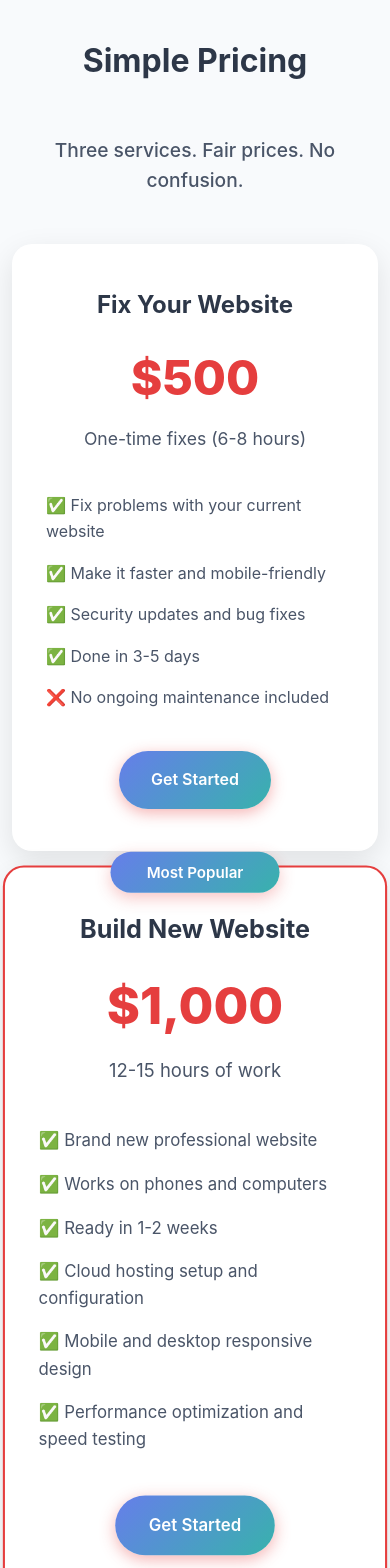
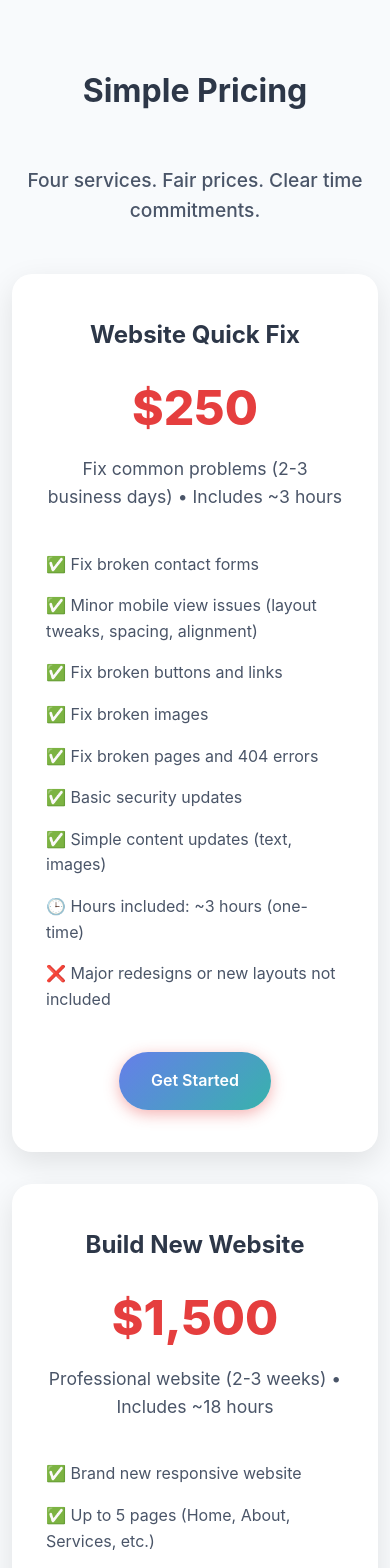
Before and after one commit to mriansabado/mauna-digital-website, a React (Vite) app: page / in a window 390 px wide. Shown: the part 4200-5768 px from the top of the page. Built offline with nearby package versions, Linux system fonts and the light colour scheme.

Commit message:
updating rates and service packages

```diff
--- a/src/App.css
+++ b/src/App.css
@@ -62,7 +62,7 @@ body {
 }
 
 .nav-logo-image {
-  height: 40px;
+  height: 50px;
   width: auto;
 }
 
@@ -139,8 +139,8 @@ body {
 }
 
 .logo-image {
-  height: 120px;
-  width: 120px;
+  height: 150px;
+  width: 150px;
   border-radius: 50%;
   box-shadow: 0 10px 30px rgba(0, 0, 0, 0.3);
   border: 4px solid rgba(255, 255, 255, 0.2);
@@ -1617,8 +1617,8 @@ section {
   }
 
   .logo-image {
-    height: 100px;
-    width: 100px;
+    height: 130px;
+    width: 130px;
   }
 
   .contact-content {
--- a/src/App.tsx
+++ b/src/App.tsx
@@ -13,9 +13,9 @@ function App() {
     message: ''
   });
   const [isSubmitting, setIsSubmitting] = useState(false);
-  const [submitStatus, setSubmitStatus] = useState(null); // 'success', 'error', or null
+  const [submitStatus, setSubmitStatus] = useState<'success' | 'error' | null>(null);
 
-  const handleInputChange = (e) => {
+  const handleInputChange = (e: React.ChangeEvent<HTMLInputElement | HTMLSelectElement | HTMLTextAreaElement>) => {
     const { name, value } = e.target;
     setFormData(prev => ({
       ...prev,
@@ -23,7 +23,7 @@ function App() {
     }));
   };
 
-  const handleSubmit = async (e) => {
+  const handleSubmit = async (e: React.FormEvent<HTMLFormElement>) => {
     e.preventDefault();
     setIsSubmitting(true);
     setSubmitStatus(null);
@@ -37,7 +37,7 @@ function App() {
         body: JSON.stringify(formData),
       });
 
-      const result = await response.json();
+      await response.json();
 
       if (response.ok) {
         setSubmitStatus('success');
@@ -286,38 +286,47 @@ function App() {
       <section id="pricing" className="pricing">
         <div className="container">
           <h2 className="section-title">Simple Pricing</h2>
-          <p className="pricing-subtitle">Three services. Fair prices. No confusion.</p>
+          <p className="pricing-subtitle">Four services. Fair prices. Clear time commitments.</p>
           <div className="pricing-grid">
             <div className="pricing-card">
               <div className="pricing-header">
-                <h3>Fix Your Website</h3>
-                <div className="price">$500</div>
-                <p className="price-detail">One-time fixes (6-8 hours)</p>
+                <h3>Website Quick Fix</h3>
+                <div className="price">$250</div>
+                <p className="price-detail">Fix common problems (2-3 business days) • Includes ~3 hours</p>
               </div>
               <ul className="pricing-features">
-                <li>✅ Fix problems with your current website</li>
-                <li>✅ Make it faster and mobile-friendly</li>
-                <li>✅ Security updates and bug fixes</li>
-                <li>✅ Done in 3-5 days</li>
-                <li>❌ No ongoing maintenance included</li>
+                <li>✅ Fix broken contact forms</li>
+                <li>✅ Minor mobile view issues (layout tweaks, spacing, alignment)</li>
+                <li>✅ Fix broken buttons and links</li>
+                <li>✅ Fix broken images</li>
+                <li>✅ Fix broken pages and 404 errors</li>
+                <li>✅ Basic security updates</li>
+                <li>✅ Simple content updates (text, images)</li>
+                <li>🕒 Hours included: ~3 hours (one-time)</li>
+                <li>❌ Major redesigns or new layouts not included</li>
               </ul>
               <a href="#contact" className="btn btn-primary">Get Started</a>
             </div>
 
-            <div className="pricing-card featured">
-              <div className="featured-badge">Most Popular</div>
+            <div className="pricing-card">
               <div className="pricing-header">
                 <h3>Build New Website</h3>
-                <div className="price">$1,000</div>
-                <p className="price-detail">12-15 hours of work</p>
+                <div className="price">$1,500</div>
+                <p className="price-detail">Professional website (2-3 weeks) • Includes ~18 hours</p>
               </div>
               <ul className="pricing-features">
-                <li>✅ Brand new professional website</li>
-                <li>✅ Works on phones and computers</li>
-                <li>✅ Ready in 1-2 weeks</li>
+                <li>✅ Brand new responsive website</li>
+                <li>✅ Up to 5 pages (Home, About, Services, etc.)</li>
+                <li>✅ Mobile & desktop optimized design</li>
                 <li>✅ Cloud hosting setup and configuration</li>
-                <li>✅ Mobile and desktop responsive design</li>
-                <li>✅ Performance optimization and speed testing</li>
+                <li>✅ Performance optimization</li>
+                <li>✅ Basic SEO setup</li>
+                <li>✅ Contact form integration</li>
+                <li>✅ Google Analytics setup</li>
+                <li>✅ 1 round of revisions</li>
+                <li>✅ Training on content updates</li>
+                <li>🕒 Hours included: ~18 hours (spread over 2-3 weeks)</li>
+                <li>❌ Logo design not included</li>
               </ul>
               <a href="#contact" className="btn btn-primary">Get Started</a>
             </div>
@@ -326,32 +335,39 @@ function App() {
               <div className="pricing-header">
                 <h3>Monthly Website Care</h3>
                 <div className="price">$400<span>/month</span></div>
-                <p className="price-detail">Ongoing maintenance (5 hours/month)</p>
+                <p className="price-detail">Includes 5 hours/month • Keep your site secure and updated</p>
               </div>
               <ul className="pricing-features">
-                <li>✅ Keep your website updated and secure (1 hour)</li>
-                <li>✅ Fix small problems when they happen (up to 2 hours)</li>
-                <li>✅ Monthly website performance report (1 hour)</li>
-                <li>✅ Add new content and photos as needed (up to 1 hour)</li>
-                <li>✅ Monitor your Google search rankings</li>
-                <li>✅ Email support and monthly check-ins</li>
-                <li>❌ Major redesigns not included</li>
+                <li>✅ Monthly security updates (1 hour)</li>
+                <li>✅ Performance monitoring & optimization</li>
+                <li>✅ Bug fixes and troubleshooting (up to 2 hours)</li>
+                <li>✅ Content updates - text, images, pages (up to 1 hour)</li>
+                <li>✅ Monthly performance report</li>
+                <li>✅ Priority email support</li>
+                <li>✅ Monthly check-in call</li>
+                <li>✅ Backup monitoring</li>
+                <li>🕒 Monthly hours commitment: 5 hours</li>
+                <li>❌ Major redesigns billed at $85/hour</li>
               </ul>
               <a href="#contact" className="btn btn-primary">Get Started</a>
             </div>
 
             <div className="pricing-card">
               <div className="pricing-header">
-                <h3>Custom Work</h3>
-                <div className="price">$65<span>/hour</span></div>
-                <p className="price-detail">Advanced projects</p>
+                <h3>Custom Projects</h3>
+                <div className="price">$85<span>/hour</span></div>
+                <p className="price-detail">Advanced web development • Flexible monthly commitment</p>
               </div>
               <ul className="pricing-features">
-                <li>✅ Shopify stores and e-commerce</li>
-                <li>✅ WordPress customization</li>
-                <li>✅ Complex cloud solutions</li>
-                <li>✅ Full-stack applications</li>
-                <li>✅ Custom integrations</li>
+                <li>✅ Shopify store setup and customization</li>
+                <li>✅ WordPress advanced customization</li>
+                <li>✅ E-commerce development</li>
+                <li>✅ Custom web applications</li>
+                <li>✅ AWS cloud solutions</li>
+                <li>✅ Full-stack development</li>
+                <li>✅ Third-party integrations</li>
+                <li>✅ API development</li>
+                <li>🕒 Monthly hours commitment: Flexible (retainers available: 5/10/20 hours)</li>
                 <li>✅ Project estimates provided upfront</li>
               </ul>
               <a href="#contact" className="btn btn-primary">Get Started</a>
@@ -499,10 +515,10 @@ function App() {
                     required
                   >
                     <option value="">Choose a service...</option>
-                    <option value="fix">Fix my current website ($500)</option>
-                    <option value="build">Build a new website ($1,000)</option>
-                    <option value="monthly">Monthly website care ($400/month)</option>
-                    <option value="custom">Custom work ($65/hour)</option>
+                    <option value="quick-fix">Website Quick Fix ($250)</option>
+                    <option value="build">Build New Website ($1,500)</option>
+                    <option value="monthly">Monthly Website Care ($400/month)</option>
+                    <option value="custom">Custom Projects ($85/hour)</option>
                     <option value="other">Something else</option>
                   </select>
                 </div>
```
